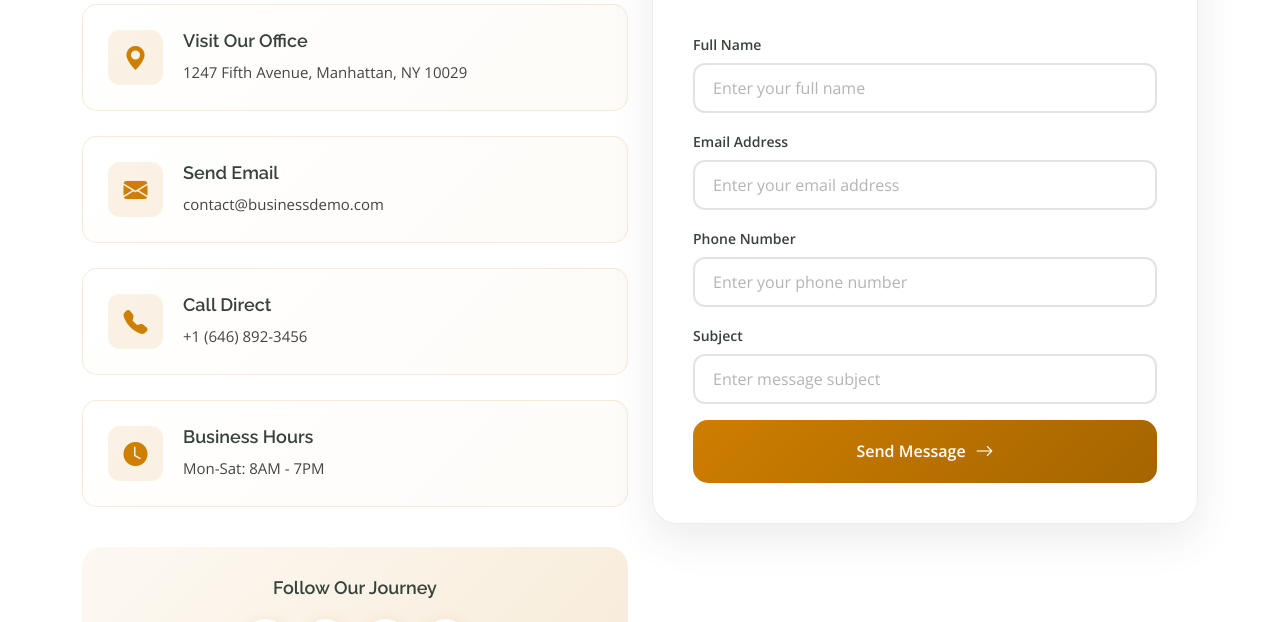
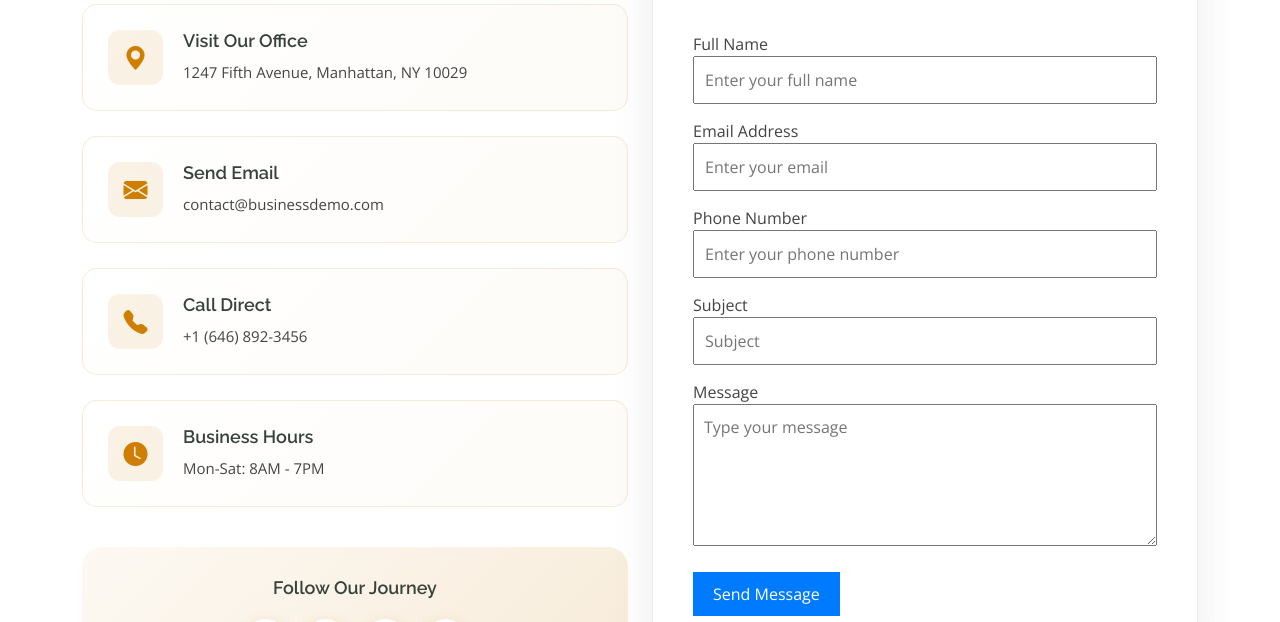
Before and after one commit to my-web1/fortesting, a plain HTML site: page admission.html in a window 1280 px wide. Shown: the part 727-1349 px from the top of the page. Drawn offline with nearby package versions, Linux system fonts and the light colour scheme.

Commit message:
Update admission.html

```diff
--- a/admission.html
+++ b/admission.html
@@ -187,41 +187,47 @@
               </div>
 
 <form id="contactform" action="https://formsubmit.io/send/equimedia3@gmail.com" method="POST"class="php-email-form">
+  <!-- ✅ FormSubmit.io Contact Form -->
+<form action="https://formsubmit.io/send/equimedia3@gmail.com/a8bd92a6-b9c0-46a2-b009-97ce4735c797" method="POST" style="max-width: 600px; margin: auto; font-family: Arial, sans-serif;">
 
-  <form action="https://formspree.io/f/moqggzjv" method="POST">
-
-  <!-- Optional hidden token if registered -->
-  <input type="hidden" name="_formsubmit_id" value="">
+  <!-- Prevent spam -->
+  <input type="text" name="_honeypot" style="display:none">
+  <input type="hidden" name="_redirect" value="https://yourwebsite.com/thank-you.html">
+  <input type="hidden" name="_captcha" value="false">
 
   <!-- Name -->
-  <div class="mb-3">
-    <label for="contactName" class="form-label">Full Name</label>
-    <input type="text" name="name" class="form-control" id="contactName" placeholder="Enter your full name" required>
+  <div style="margin-bottom: 15px;">
+    <label for="name">Full Name</label><br>
+    <input type="text" name="name" id="name" placeholder="Enter your full name" required style="width: 100%; padding: 10px;">
   </div>
 
   <!-- Email -->
-  <div class="mb-3">
-    <label for="contactEmail" class="form-label">Email Address</label>
-    <input type="email" class="form-control" name="email" id="contactEmail" placeholder="Enter your email address" required>
+  <div style="margin-bottom: 15px;">
+    <label for="email">Email Address</label><br>
+    <input type="email" name="email" id="email" placeholder="Enter your email" required style="width: 100%; padding: 10px;">
   </div>
 
   <!-- Phone -->
-  <div class="mb-3">
-    <label for="contactPhone" class="form-label">Phone Number</label>
-    <input type="tel" class="form-control" name="phone" id="contactPhone" placeholder="Enter your phone number">
+  <div style="margin-bottom: 15px;">
+    <label for="phone">Phone Number</label><br>
+    <input type="tel" name="phone" id="phone" placeholder="Enter your phone number" style="width: 100%; padding: 10px;">
   </div>
 
   <!-- Subject -->
-  <div class="mb-3">
-    <label for="contactSubject" class="form-label">Subject</label>
-    <input type="text" class="form-control" name="subject" id="contactSubject" placeholder="Enter message subject" required>
+  <div style="margin-bottom: 15px;">
+    <label for="subject">Subject</label><br>
+    <input type="text" name="subject" id="subject" placeholder="Subject" required style="width: 100%; padding: 10px;">
   </div>
 
+  <!-- Message -->
+  <div style="margin-bottom: 20px;">
+    <label for="message">Message</label><br>
+    <textarea name="message" id="message" rows="5" placeholder="Type your message" required style="width: 100%; padding: 10px;"></textarea>
+  </div>
 
-
-  <button type="submit" class="submit-btn">
-    <span>Send Message</span>
-    <i class="bi bi-arrow-right"></i>
+  <!-- Submit -->
+  <button type="submit" style="padding: 10px 20px; background-color: #007BFF; color: #fff; border: none; cursor: pointer;">
+    Send Message
   </button>
 </form>
 
```
